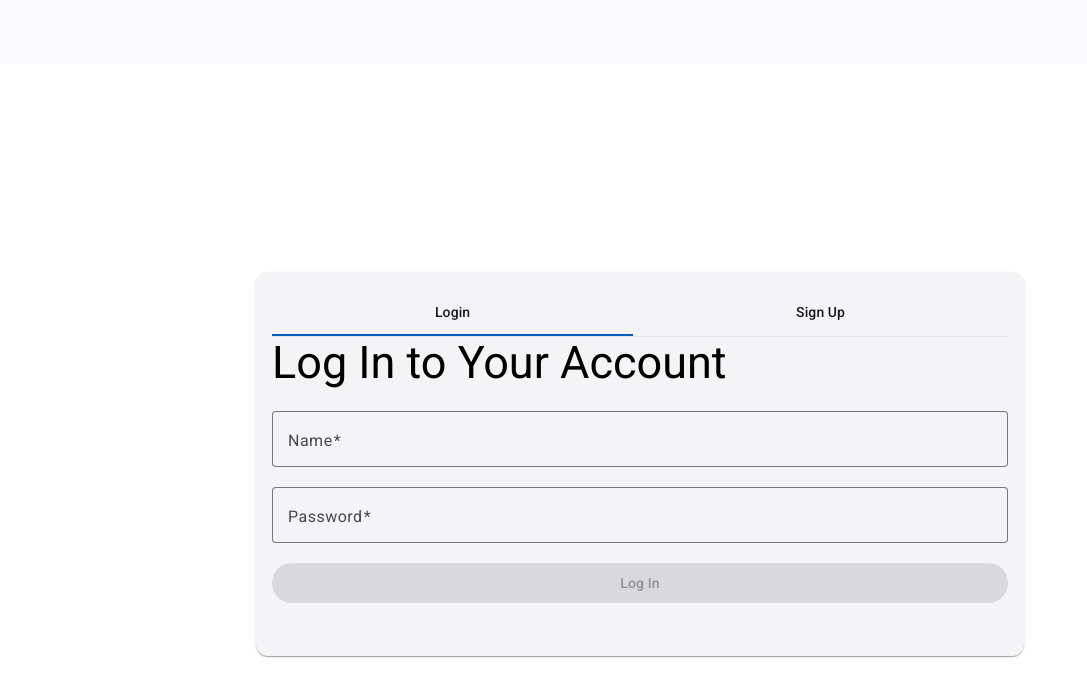
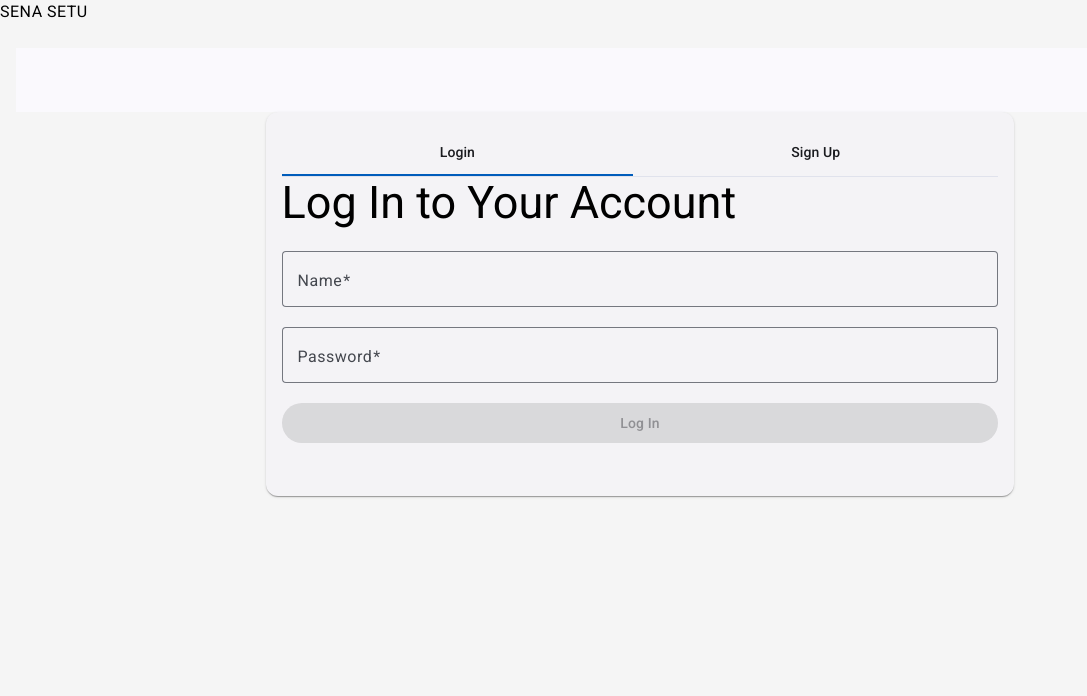
Before and after one commit to kalyanAyyagari/sena-setu, an Angular app: page /login in a window 1280 px wide. Shown: the top 696 px of the page, without its empty margins (0-1087 px from the left). Built offline with nearby package versions, Linux system fonts and the light colour scheme.

Commit message:
Add: header component

```diff
--- a/src/app/app.component.html
+++ b/src/app/app.component.html
@@ -1,2 +1,5 @@
-<app-breadcrumb></app-breadcrumb>
-<router-outlet/>
+<app-header></app-header>
+<div class="main-container" >
+  <app-breadcrumb></app-breadcrumb>
+  <router-outlet/>
+</div>
--- a/src/app/app.component.scss
+++ b/src/app/app.component.scss
@@ -0,0 +1,6 @@
+.main-container{
+  margin-top: 2rem;
+  padding: 1rem;
+  background-color: #f5f5f5; /* Adjust according to your theme */
+  min-height: calc(100vh - 2rem); /* Adjust according to your theme */
+}
--- a/src/app/app.component.ts
+++ b/src/app/app.component.ts
@@ -1,11 +1,12 @@
 import { Component } from '@angular/core';
 import { RouterOutlet } from '@angular/router';
 import { BreadcrumbComponent } from "./shared/components/breadcrumb/breadcrumb.component";
+import { HeaderComponent } from "./shared/components/header/header.component";
 
 @Component({
   selector: 'app-root',
   standalone: true,
-  imports: [RouterOutlet, BreadcrumbComponent],
+  imports: [RouterOutlet, BreadcrumbComponent, HeaderComponent],
   templateUrl: './app.component.html',
   styleUrl: './app.component.scss'
 })
--- /dev/null
+++ b/src/app/shared/components/header/header.component.html
@@ -0,0 +1,3 @@
+<div class="header-container">
+  <span>SENA SETU</span>
+</div>
--- /dev/null
+++ b/src/app/shared/components/header/header.component.scss
@@ -0,0 +1,9 @@
+.header-container{
+  position: fixed;
+  top: 0;
+  width: 100%;
+  z-index: 1000;
+  height: 2rem;
+  background-color: #f5f5f5; /* Adjust according to your theme */
+
+}
--- /dev/null
+++ b/src/app/shared/components/header/header.component.ts
@@ -0,0 +1,13 @@
+import { ChangeDetectionStrategy, Component } from '@angular/core';
+
+@Component({
+  selector: 'app-header',
+  standalone: true,
+  imports: [],
+  templateUrl: './header.component.html',
+  styleUrl: './header.component.scss',
+  changeDetection: ChangeDetectionStrategy.OnPush
+})
+export class HeaderComponent {
+
+}
```
Also changed, not shown: 1 other file (tests, documents, lock files or other folders).
